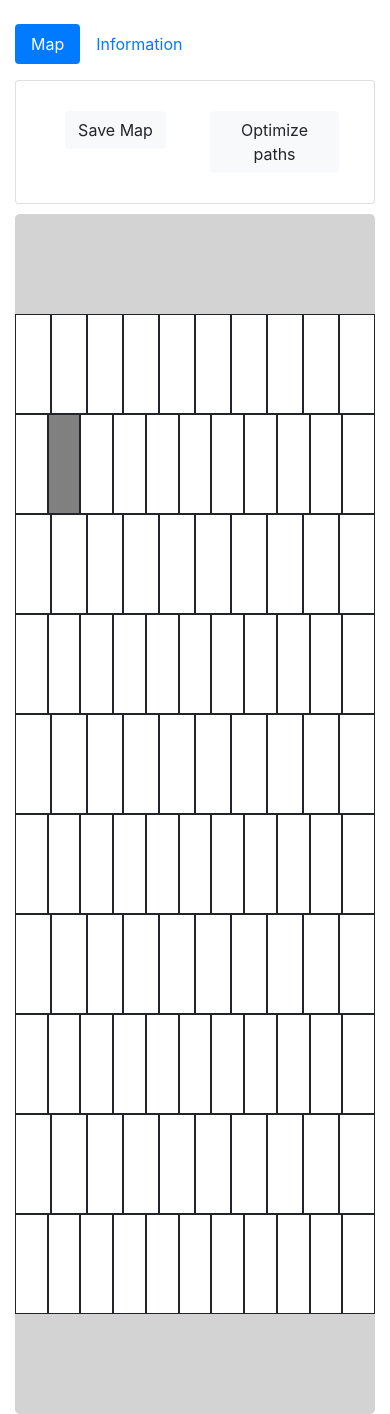
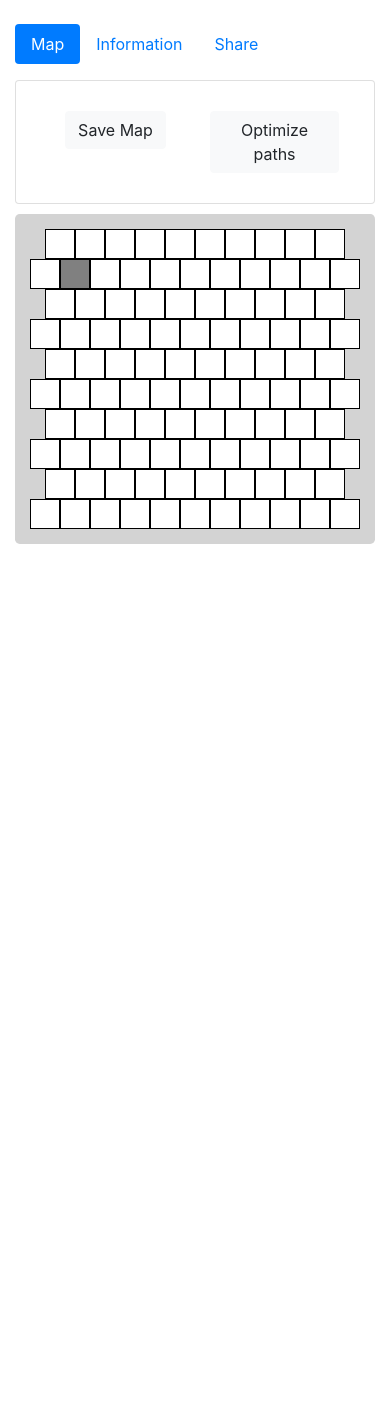
Before and after one commit to anroysko/path-optimizer-site, a Flask app: page /map/1 in a window 390 px wide. Shown: the part 56-1470 px from the top of the page. After the commit the page ends 600 px from the top, so only its background shows below. Run offline with Flask 2, Linux system fonts and the light colour scheme; a user stored in the database is signed in; tables that the repository leaves empty hold one stand-in row (values such as "Sample post"); some libraries are stand-ins or nearby versions.

Commit message:
Make map page more responsive, and allow larger maps

```diff
--- a/application/map/forms.py
+++ b/application/map/forms.py
@@ -3,16 +3,16 @@
 
 class NewMapForm(FlaskForm):
 	name = StringField("Map name", [validators.Length(min=1)])
-	width = IntegerField("Map width", [validators.DataRequired(), validators.NumberRange(1, 100)])
-	height = IntegerField("Map height", [validators.DataRequired(), validators.NumberRange(1, 100)])
+	width = IntegerField("Map width", [validators.DataRequired(), validators.NumberRange(1, 20)])
+	height = IntegerField("Map height", [validators.DataRequired(), validators.NumberRange(1, 20)])
 
 	class Meta:
 		csrf = False
 
 class EditMapForm(FlaskForm):
 	name = StringField("New name", [validators.Length(min=1)])
-	width = IntegerField("Map width", [validators.DataRequired(), validators.NumberRange(1, 100)])
-	height = IntegerField("Map height", [validators.DataRequired(), validators.NumberRange(1, 100)])
+	width = IntegerField("Map width", [validators.DataRequired(), validators.NumberRange(1, 20)])
+	height = IntegerField("Map height", [validators.DataRequired(), validators.NumberRange(1, 20)])
 
 	class Meta:
 		csrf = False
--- a/application/static/styles/style.css
+++ b/application/static/styles/style.css
@@ -1,10 +1,8 @@
 .hex-grid {
 	position: relative;
-	padding-top: 100px;
-	padding-bottom: 100px;
 	background-color: lightgrey;
 }
-.read-only::after {
+.read-only:after {
 	content: "";
 	position: absolute;
 	top: 0;
@@ -21,15 +19,22 @@
 	flex-flow: row nowrap;
 	align-items: center;
 	justify-content: center;
-	height: 100px;
 	width: 100%;
 }
 .hex {
 	background-color: white;
-	border-style: solid;
-	border-width: 1px;
-	height: 100px;
-	width: 100px;
+	flex: 2 0 auto;
+	max-width: 100px;
+	box-shadow:0px 0px 0px 1px black inset;
+}
+.hex-filler {
+	flex: 1 0 auto;
+	max-width: 50px;
+}
+.hex:before, .hex-filler:before {
+	content:'';
+	display: table;
+	padding-top:100%;
 }
 .hex-city {
 	background-color: grey;
@@ -38,7 +43,7 @@
 	background-color: yellow;
 }
 .hex:hover {
-	border-width: 4px;
+	box-shadow:0px 0px 0px 3px black inset;
 }
 .alert {
 	margin-bottom: 1px;
--- a/application/templates/map/map.html
+++ b/application/templates/map/map.html
@@ -17,7 +17,7 @@
 		<li class="nav-item">
 			<a class="nav-link" id="info-tab" data-toggle="pill" href="#info" role="tab" aria-controls="info" aria-selected="false">Information</a>
 		</li>
-		{% if owner_permissions %}
+		{% if owner_perm %}
 			<li class="nav-item">
 				<a class="nav-link" id="share-tab" data-toggle="pill" href="#share" role="tab" aria-controls="share" aria-selected="false">Share</a>
 			</li>
@@ -38,7 +38,7 @@
 		<!--         -->
 
 
-		<div class="tab-pane show active" id="map" role="tabpanel" aria-labelledby="map-tab">
+		<div class="tab-pane show active fade" id="map" role="tabpanel" aria-labelledby="map-tab">
 
 			{% if edit_perm %}
 			<div class="card card-body" style="margin-bottom:10px">
@@ -63,8 +63,21 @@
 			<!-- Actual map -->
 			<!--            -->
 			<div id="hex-grid" class="hex-grid rounded-lg {% if not edit_perm %} read-only {% endif %}" data-w="{{found_map.width}}" data-h="{{found_map.height}}" data-hexes="{{ hexes_str }}">
+				<!-- Top padding -->
+				<div class="hex-row">
+				{% for x in range(2 * found_map.width + 4) %}
+					<div class="hex-filler"></div>
+				{% endfor %}
+				</div>
+
 				{% for y in range(found_map.height) %}
 					<div class="hex-row">
+						<!-- Left padding -->
+						{% if (y % 2 == 0) %}
+							<div class="hex-filler"></div>
+						{% endif %}
+						<div class="hex-filler"></div>
+
 						{% for x in range(found_map.width + (y % 2)) %}
 							{% set i = (x+y*(found_map.width + 1)) | string %}
 							{% if not i in hexes %}
@@ -75,8 +88,21 @@
 								<div id="{{ x }},{{ y }}" class="hex hex-road" onclick="hexClick({{ x }},{{ y }})"></div>
 							{% endif %}
 						{% endfor %}
+
+						<!-- Right padding -->
+						{% if (y % 2 == 0) %}
+							<div class="hex-filler"></div>
+						{% endif %}
+						<div class="hex-filler"></div>
 					</div>
 				{% endfor %}
+
+				<!-- Bottom padding -->
+				<div class="hex-row">
+				{% for x in range(2 * found_map.width + 4) %}
+					<div class="hex-filler"></div>
+				{% endfor %}
+				</div>
 			</div>
 		</div>
 
@@ -86,7 +112,7 @@
 		<!--                 -->
 
 
-		<div class="tab-pane" id="info" role="tabpanel" aria-labelledby="info-tab">
+		<div class="tab-pane fade" id="info" role="tabpanel" aria-labelledby="info-tab">
 		<div class="card card-body">
 			<form method="POST" action="{{ url_for('map_edit', map_id = found_map.id) }}" class="needs-validation" novalidate>
 				<div class="form-group row">
@@ -139,13 +165,13 @@
 		</div>
 		</div>
 
+		{% if owner_perm %}
 
-		<!--           -->
-		<!-- Share tab -->
-		<!--           -->
+			<!--           -->
+			<!-- Share tab -->
+			<!--           -->
 
-		{% if owner_permissision %}
-			<div class="tab-pane" id="share" role="tabpanel" aria-labelledby="share-tab">
+			<div class="tab-pane fade" id="share" role="tabpanel" aria-labelledby="share-tab">
 			<div class="card card-body">
 				<div class="card-deck">
 					<div class="card text-center">
```
Also changed, not shown: application/templates/index.html (+4 -4 lines).
